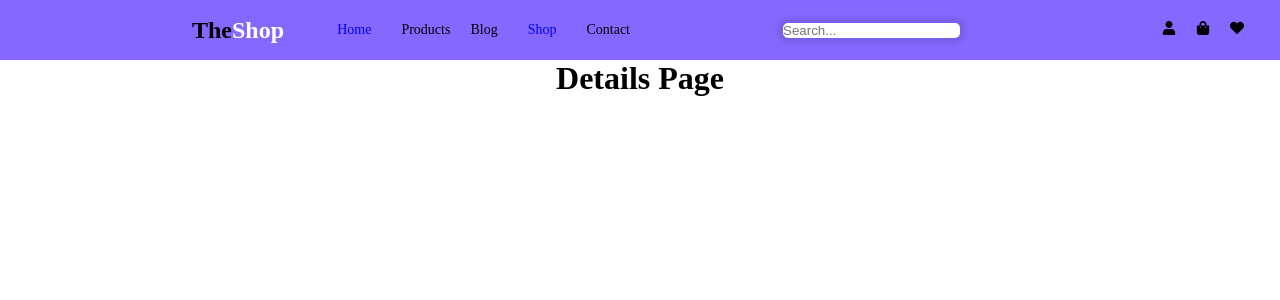
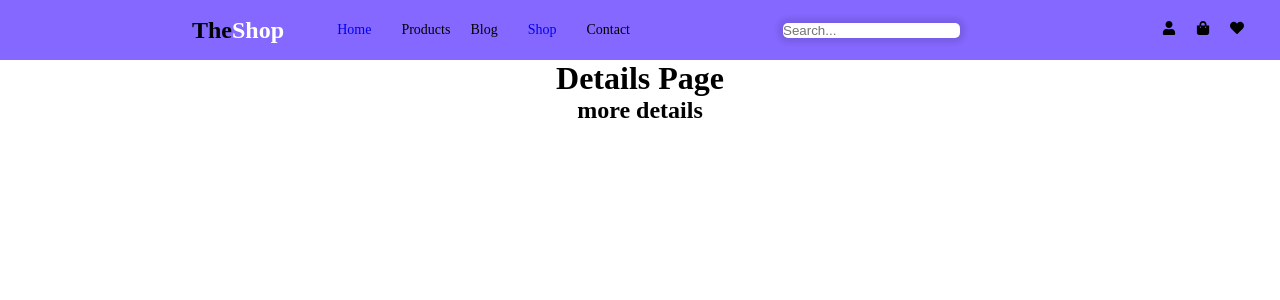
Before and after one commit to sevalyy/webshop-frontend, a React (Create React App) app: page /details in a window 1280 px wide. Shown: the top 300 px of the page. Built offline with nearby package versions, Linux system fonts and the light colour scheme; a web font is replaced by a local one.

Commit message:
new branch

```diff
--- a/src/pages/DetailsPage/index.jsx
+++ b/src/pages/DetailsPage/index.jsx
@@ -7,6 +7,7 @@ const DetailsPage = () => {
   return (
     <div>
       <h1>Details Page</h1>
+      <h2>more details</h2>
     </div>
   );
 };
```
